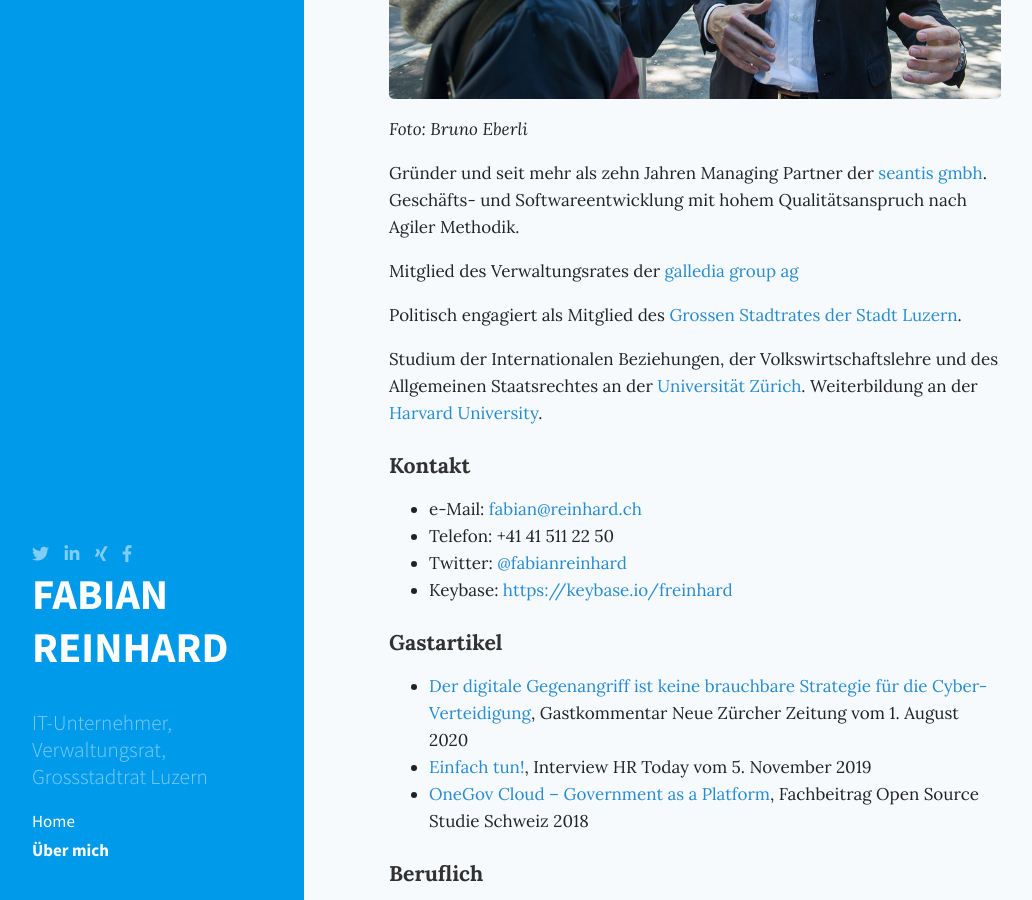
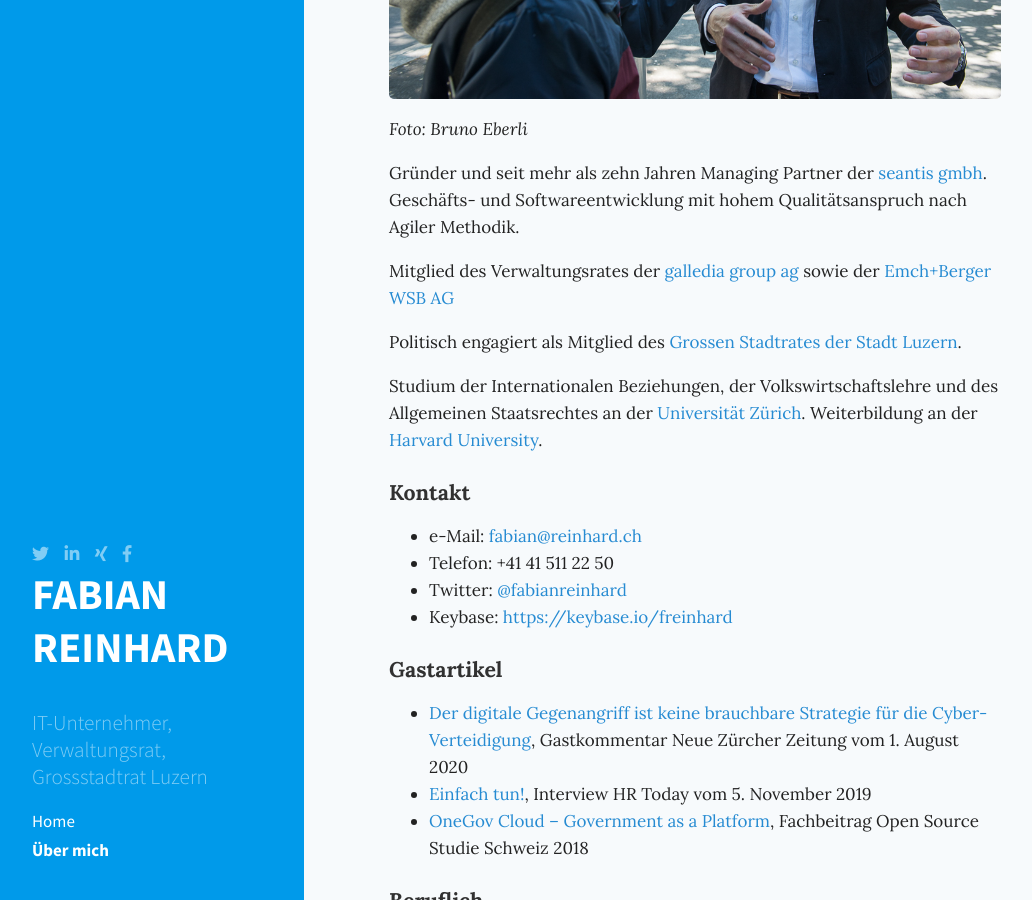
Before and after one commit to freinhard/freinhard.github.io, a Jekyll site: the page built from about.md, in a window 1280 px wide and 900 px high, scrolled down 490 px. Shown: the whole window, without its empty margins (2-1034 px from the left). Built offline with Jekyll 4.4.1, drawn with Linux system fonts in a browser that asks for light colours; nearby versions of some CDN libraries; comment, search, counter and statistics services are not loaded.

Commit message:
VR EBWSB

```diff
--- a/about.md
+++ b/about.md
@@ -9,7 +9,7 @@ title: Über mich
 
 Gründer und seit mehr als zehn Jahren Managing Partner der [seantis gmbh](http://www.seantis.ch). Geschäfts- und Softwareentwicklung mit hohem Qualitätsanspruch nach Agiler Methodik.
 
-Mitglied des Verwaltungsrates der [galledia group ag](https://www.galledia-group.ch/unternehmen/fuehrung)
+Mitglied des Verwaltungsrates der [galledia group ag](https://www.galledia-group.ch/unternehmen/fuehrung) sowie der [Emch+Berger WSB AG](https://www.emchberger.ch/de/emchberger-wsb-ag)
 
 Politisch engagiert als Mitglied des [Grossen Stadtrates der Stadt Luzern](https://www.stadtluzern.ch/politikverwaltung/grosserstadtrat/5973).
 
```
